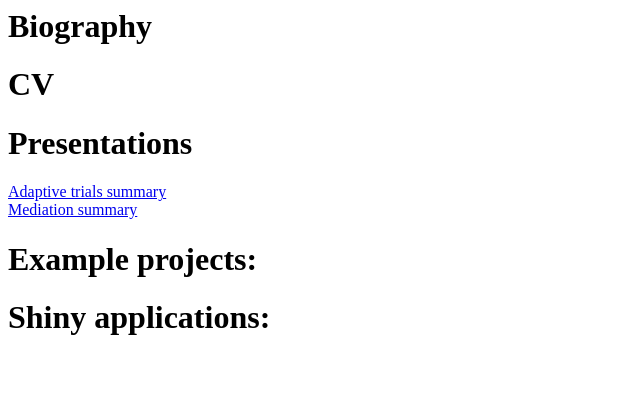
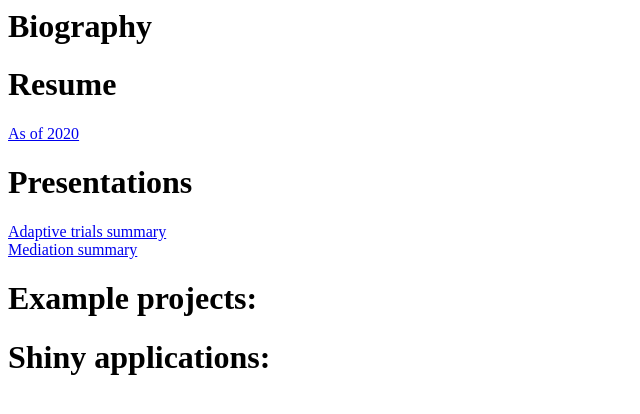
Before and after one commit to ChrisOldmeadow/ChrisOldmeadow.github.io, a plain HTML site: page index.html in a window 1280 px wide. Shown: the whole page, without its empty margins (0-640 px from the left). Drawn offline with Linux system fonts and the light colour scheme.

Commit message:
Added resume

```diff
--- a/index.html
+++ b/index.html
@@ -1,8 +1,8 @@
 <h1>Biography</h1>
 
 
-<h1>CV</h1>
-
+<h1>Resume</h1>
+<a href="CV">As of 2020</a> <br/>
 
 <h1>Presentations</h1>
 <a href="AdpativeTrials">Adaptive trials summary</a> <br/>
```
